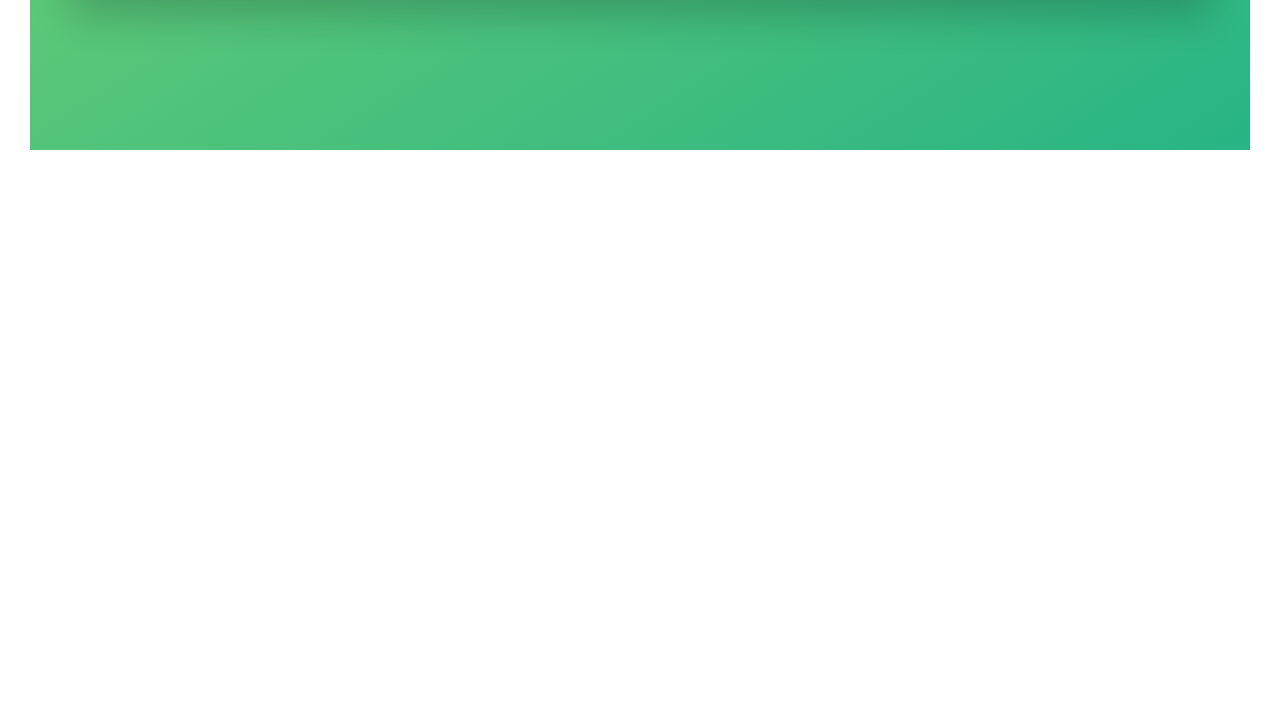
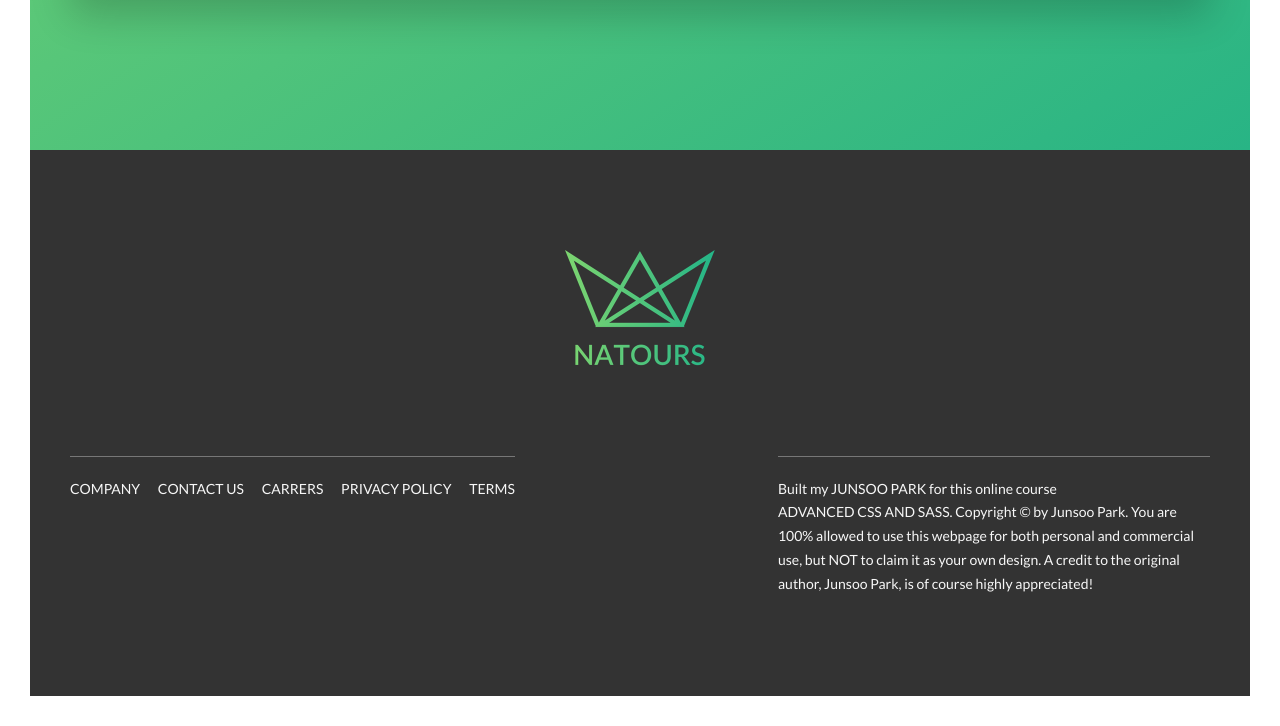
Before and after one commit to matthias-park/Advanced-CSS-Notorious, a website: page index.html in a window 1280 px wide. Shown: the part 5066-5792 px from the top of the page. Before the commit the page ends 5246 px from the top, so only its background shows below. Drawn offline with Linux system fonts and the light colour scheme.

Commit message:
Feat: Building the Footer

```diff
--- a/index.html
+++ b/index.html
@@ -318,6 +318,30 @@
         </div>
       </section>
     </main>
+
+    <footer class="footer">
+      <div class="footer__logo-box">
+        <img src="img/logo-green-2x.png" alt="Full logo" class="footer__logo">
+      </div>
+      <div class="row">
+        <div class="col-1-of-2">
+          <div class="footer__navigation">
+            <ul class="footer__list">
+              <li class="footer__item"><a href="#" class="footer__link">Company</a></li>
+              <li class="footer__item"><a href="#" class="footer__link">Contact us</a></li>
+              <li class="footer__item"><a href="#" class="footer__link">Carrers</a></li>
+              <li class="footer__item"><a href="#" class="footer__link">Privacy policy</a></li>
+              <li class="footer__item"><a href="#" class="footer__link">terms</a></li>
+            </ul>
+          </div>
+        </div>
+        <div class="col-1-of-2">
+          <p class="footer__copyright">
+            Built my <a href="https://junsoo-with.me" class="footer__link">Junsoo Park</a> for this online course <a href="https://junsoo-with.me" class="footer__link">Advanced CSS and Sass</a>. Copyright &copy; by Junsoo Park. You are 100% allowed to use this webpage for both personal and commercial use, but NOT to claim it as your own design. A credit to the original author, Junsoo Park, is of course highly appreciated!
+          </p>
+        </div>
+      </div>
+    </footer>
     <!--
         <section class="grid-test">
             <div class="row">
--- a/sass/abstracts/_variables.scss
+++ b/sass/abstracts/_variables.scss
@@ -11,8 +11,9 @@ $color-tertiary-dark: #5643fa;
 $color-grey-light-1: #f7f7f7;
 $color-grey-light-2: #eee;
 
-$color-grey-drak: #777;
-$color-grey-drak-2: #999;
+$color-grey-dark: #777;
+$color-grey-dark-2: #999;
+$color-grey-dark-3: #333;
 
 $color-white:#fff;
 $color-black: #000;
--- a/sass/base/_typeography.scss
+++ b/sass/base/_typeography.scss
@@ -3,7 +3,7 @@ body {
   font-weight: 400;
   /* font-size: 16px; */
   line-height: 1.7;
-  color: $color-grey-drak;
+  color: $color-grey-dark;
   padding: 3rem;
 }
 
--- a/sass/components/_button.scss
+++ b/sass/components/_button.scss
@@ -36,7 +36,7 @@
 
   &--white {
     background-color: $color-white;
-    color: $color-grey-drak;
+    color: $color-grey-dark;
 
     &::after{
       background-color: $color-white;
--- a/sass/components/_form.scss
+++ b/sass/components/_form.scss
@@ -27,7 +27,7 @@
     }
 
     &::-webkit-input-placeholder {
-      color: $color-grey-drak-2;
+      color: $color-grey-dark-2;
     }
   }
 
--- /dev/null
+++ b/sass/layout/_footer.scss
@@ -0,0 +1,60 @@
+.footer {
+  background-color: $color-grey-dark-3;
+  padding: 10rem 0;
+  font-size: 1.4rem;
+  color: $color-grey-light-1;
+
+  &__logo-box {
+    text-align: center;
+    margin-bottom: 8rem;
+  }
+
+  &__logo {
+    width: 15rem;
+    height: auto;
+  }
+
+  &__navigation {
+    border-top: 1px solid $color-grey-dark;
+    padding-top: 2rem;
+    display: inline-block;
+  }
+
+  &__list {
+    list-style: none;
+  }
+
+  &__item {
+    display: inline-block;
+
+    &:not(:last-child) {
+      margin-right: 1.5rem;
+    }
+  }
+
+  &__link {
+    &:link,
+    &:visited {
+      color: $color-grey-light-1;
+      background-color: $color-grey-dark-3;
+      text-decoration: none;
+      text-transform: uppercase;
+      display: inline-block;
+      transition: all .2s;
+    }
+
+    &:hover,
+    &:active {
+      color: $color-primary;
+      box-shadow: 0 1rem 2rem rgba($color-black, .4);
+      transform: rotate(5deg) scale(1.3);
+    }
+  }
+
+  &__copyright {
+    border-top: 1px solid $color-grey-dark;
+    padding-top: 2rem;
+    width: 80%;
+    float: right;
+  }
+}
--- a/sass/main.scss
+++ b/sass/main.scss
@@ -20,3 +20,4 @@
 
 @import "layout/header";
 @import "layout/grid";
+@import "layout/footer";
```
Also changed, not shown: css/style.css.
